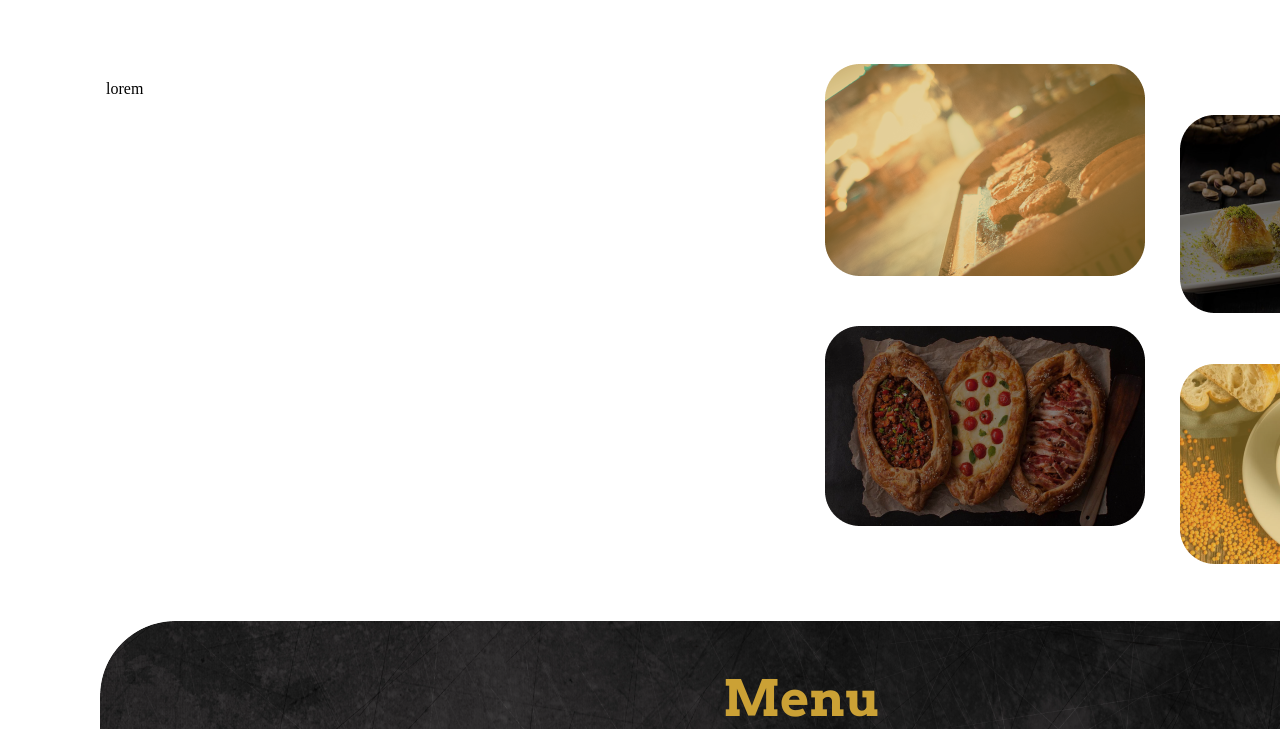
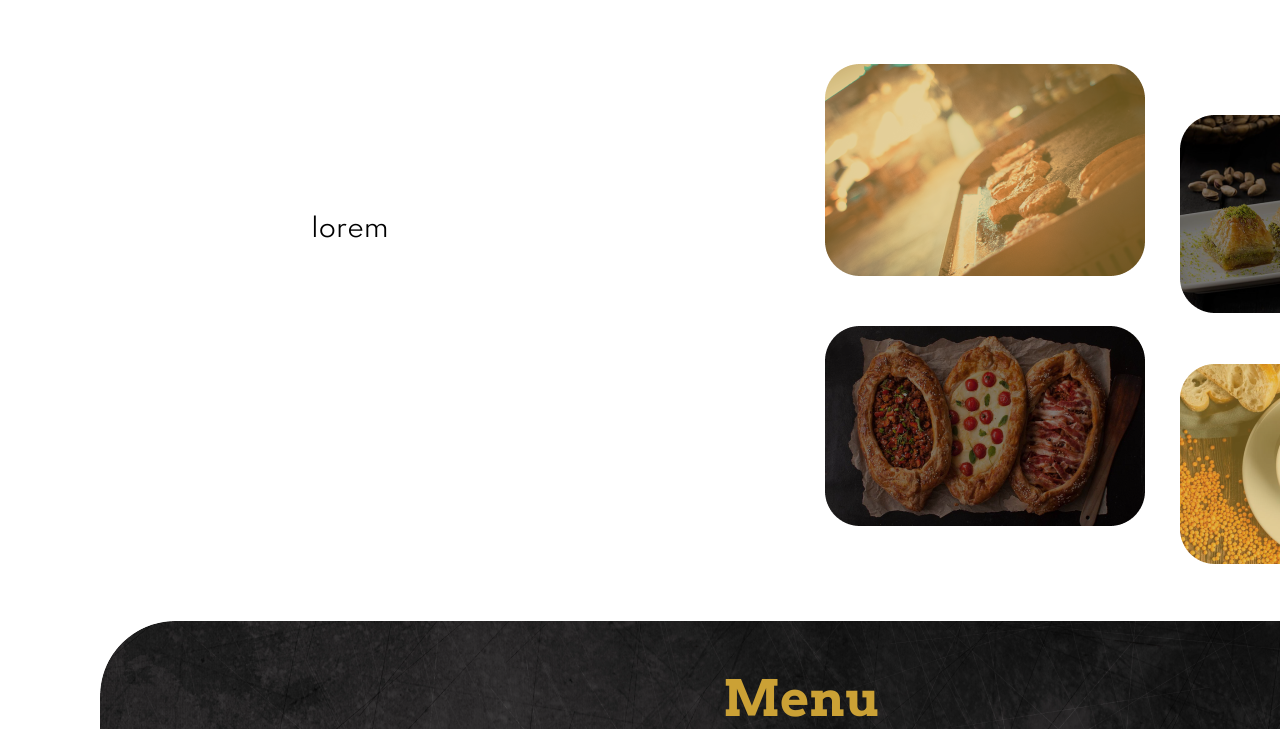
Before and after one commit to MeirkhanS/final_project, a plain HTML site: page index.html in a window 1280 px wide. Shown: the part 851-1580 px from the top of the page. Drawn offline with Linux system fonts and the light colour scheme; files that its build step writes are made by us from their sources; files whose address does not match are found by name; a web font is replaced by a local one.

Commit message:
Update style.css

```diff
--- a/2nd_attempt/style.css
+++ b/2nd_attempt/style.css
@@ -198,11 +198,18 @@ a {
 }
 
 .welcome_text {
-  width: 600px;
+  width: 400px;
   height: 500px;
-  margin-left: 106px;
+  margin-left: 150px;
+  margin-top: 125px;
   position: absolute;
   display: inline-block;
+
+}
+.welcome_text p {
+  text-align: center;
+  font-size: 25px;
+  font-family: 'Spartan', sans-serif;
 }
 
 .welcome_images {
```
